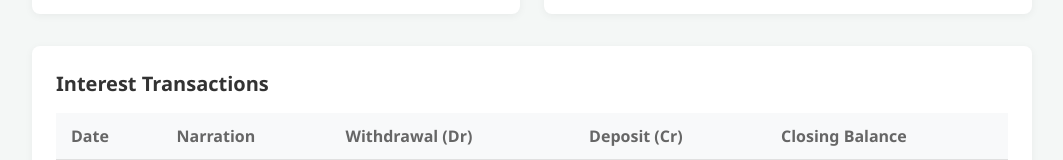
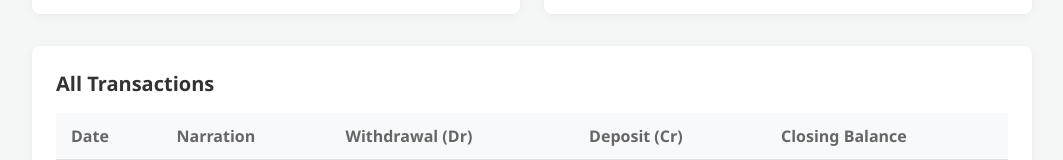
Before and after one commit to muhammadjinan/statement-viewer, a plain HTML site: page index.html in a window 1280 px wide. Shown: the part 354-514 px from the top of the page, without its empty margins (108-1171 px from the left). Drawn offline with Linux system fonts and the light colour scheme; a script that the page names is missing.

Commit message:
Change section title from 'Interest Transactions' to 'All Transactions'

```diff
--- a/index.html
+++ b/index.html
@@ -38,7 +38,7 @@
         </section>
 
         <section class="table-container">
-            <h2>Interest Transactions</h2>
+            <h2>All Transactions</h2>
             <table id="dataTable">
                 <thead>
                     <tr>
```
